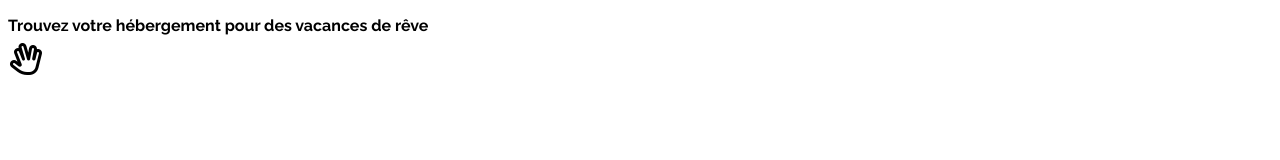
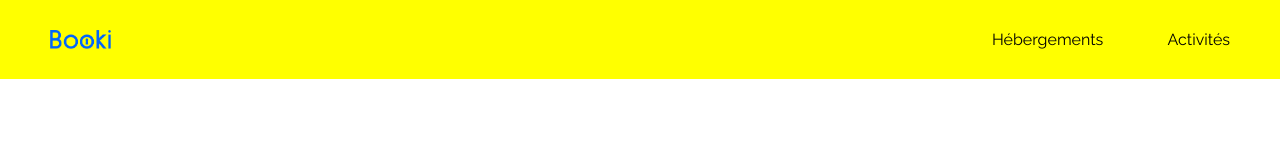
Before and after one commit to BaGhRe/Booki, a plain HTML site: page index.html in a window 1280 px wide. Drawn offline with Linux system fonts and the light colour scheme.

Commit message:
ajout du header

```diff
--- a/css/style.css
+++ b/css/style.css
@@ -1,4 +1,45 @@
-p {
-    font-family: Raleway;
-    font-weight: bold;
+* {
+    margin: 0;
+    max-width: 1400px;
 }
+body {
+    font-family: 'Raleway';
+}
+
+header {
+    background-color: yellow;
+    display: flex;
+    justify-content: space-between;
+    align-items: center;
+    text-align: center;
+    padding: 30px 50px;
+}
+
+.logo-booki {
+    width: 61.09px;
+    height: 19px;
+    left: 0px;
+    top: 0px;
+}
+
+nav a {
+    text-decoration: none;
+    color: black;
+}
+
+nav li {
+    display: inline;
+    justify-content: space-between;
+    padding-left: 60px;
+
+}
+
+nav li :hover {
+    color: #0065FC;
+    border-top: 2px #0065FC solid;
+    padding-top: 28px;
+}
+
+nav {
+    justify-content: space-between;
+}
--- a/index.html
+++ b/index.html
@@ -10,7 +10,27 @@
         <script src="https://kit.fontawesome.com/9b6452ff00.js" crossorigin="anonymous"></script>
     </head>
     <body>
-        <p>Trouvez votre hébergement pour des vacances de rêve</p>
-        <i class="fa-regular fa-hand-spock  fa-2xl"></i>
+            <header>
+                <img src="css/images/logo/Booki.png" alt="logo booki" class="logo-booki">
+                <nav>
+                    <ul id="nav">
+                        <li id="nav-hebergements">
+                            <a href="#">Hébergements</a>
+                        </li>
+                        <li id="nav-activites">
+                            <a href="#">Activités</a>
+                        </li>
+                    </ul>
+                </nav>
+            </header>
+        <main>
+
+        </main>
+        <aside>
+
+        </aside>
+        <footer>
+
+        </footer>
     </body>
 </html>
```
